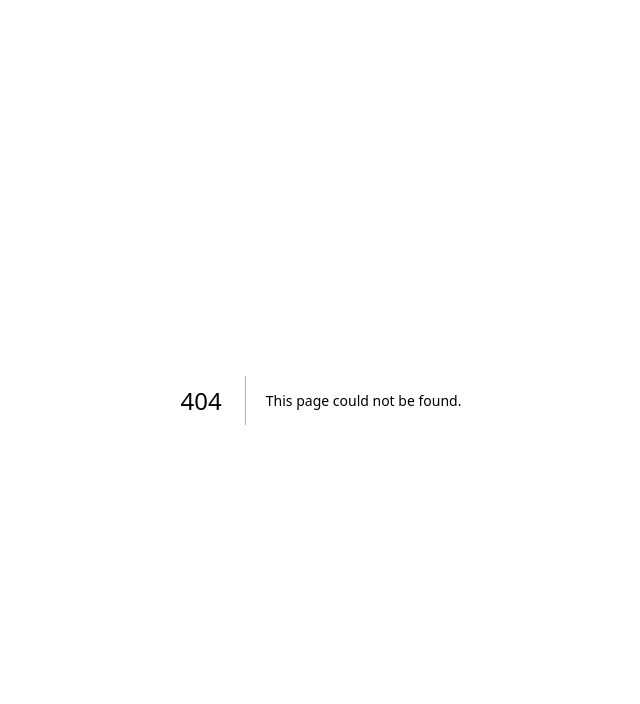
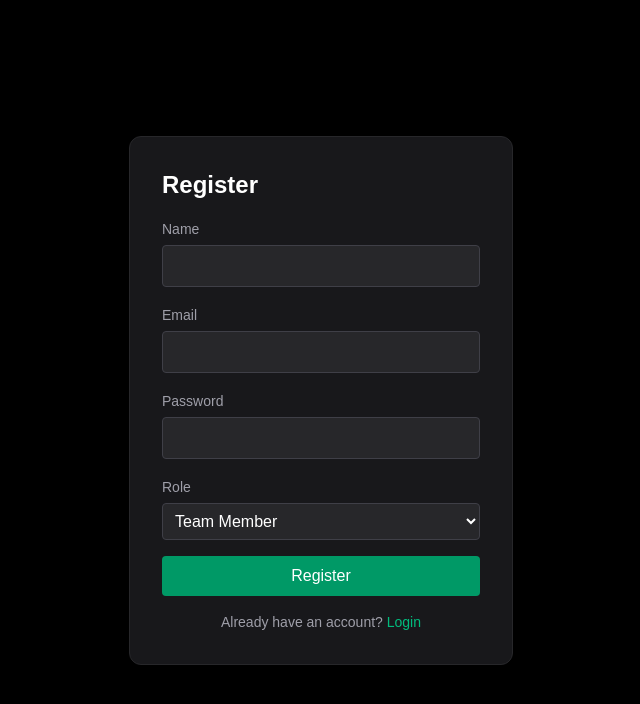
Before and after one commit to rashdiwsl/weekly-reports-dashboard, a Next.js app in the folder frontend/: page /register in a window 1280 px wide. Before the commit this address had no page. Shown: the top 704 px of the page, without its empty margins (319-959 px from the left). Built offline with nearby package versions, Linux system fonts and the light colour scheme.

Commit message:
Add register page with role selection

```diff
--- /dev/null
+++ b/frontend/src/app/register/page.tsx
@@ -0,0 +1,104 @@
+"use client";
+
+import { useState } from "react";
+import { useRouter } from "next/navigation";
+import { register } from "@/lib/auth";
+
+export default function RegisterPage() {
+  const [name, setName] = useState("");
+  const [email, setEmail] = useState("");
+  const [password, setPassword] = useState("");
+  const [role, setRole] = useState("team_member");
+  const [error, setError] = useState("");
+  const [loading, setLoading] = useState(false);
+  const router = useRouter();
+
+  async function handleSubmit(e: React.FormEvent) {
+    e.preventDefault();
+    setError("");
+    setLoading(true);
+    try {
+      await register(name, email, password, role);
+      router.push("/login");
+    } catch (err: any) {
+      setError(err.response?.data?.detail || "Registration failed");
+    } finally {
+      setLoading(false);
+    }
+  }
+
+  return (
+    <div className="min-h-screen flex items-center justify-center bg-black text-white">
+      <form
+        onSubmit={handleSubmit}
+        className="bg-zinc-900 p-8 rounded-xl w-full max-w-sm space-y-4 border border-zinc-800"
+      >
+        <h1 className="text-2xl font-bold">Register</h1>
+
+        {error && (
+          <p className="text-red-500 text-sm bg-red-950 p-2 rounded">{error}</p>
+        )}
+
+        <div>
+          <label className="text-sm text-zinc-400">Name</label>
+          <input
+            type="text"
+            value={name}
+            onChange={(e) => setName(e.target.value)}
+            required
+            className="w-full mt-1 p-2 rounded bg-zinc-800 border border-zinc-700 focus:outline-none focus:border-emerald-500"
+          />
+        </div>
+
+        <div>
+          <label className="text-sm text-zinc-400">Email</label>
+          <input
+            type="email"
+            value={email}
+            onChange={(e) => setEmail(e.target.value)}
+            required
+            className="w-full mt-1 p-2 rounded bg-zinc-800 border border-zinc-700 focus:outline-none focus:border-emerald-500"
+          />
+        </div>
+
+        <div>
+          <label className="text-sm text-zinc-400">Password</label>
+          <input
+            type="password"
+            value={password}
+            onChange={(e) => setPassword(e.target.value)}
+            required
+            className="w-full mt-1 p-2 rounded bg-zinc-800 border border-zinc-700 focus:outline-none focus:border-emerald-500"
+          />
+        </div>
+
+        <div>
+          <label className="text-sm text-zinc-400">Role</label>
+          <select
+            value={role}
+            onChange={(e) => setRole(e.target.value)}
+            className="w-full mt-1 p-2 rounded bg-zinc-800 border border-zinc-700 focus:outline-none focus:border-emerald-500"
+          >
+            <option value="team_member">Team Member</option>
+            <option value="manager">Manager</option>
+          </select>
+        </div>
+
+        <button
+          type="submit"
+          disabled={loading}
+          className="w-full bg-emerald-600 hover:bg-emerald-500 transition-colors py-2 rounded font-medium disabled:opacity-50"
+        >
+          {loading ? "Creating account..." : "Register"}
+        </button>
+
+        <p className="text-sm text-zinc-400 text-center">
+          Already have an account?{" "}
+          <a href="/login" className="text-emerald-500 hover:underline">
+            Login
+          </a>
+        </p>
+      </form>
+    </div>
+  );
+}
```
